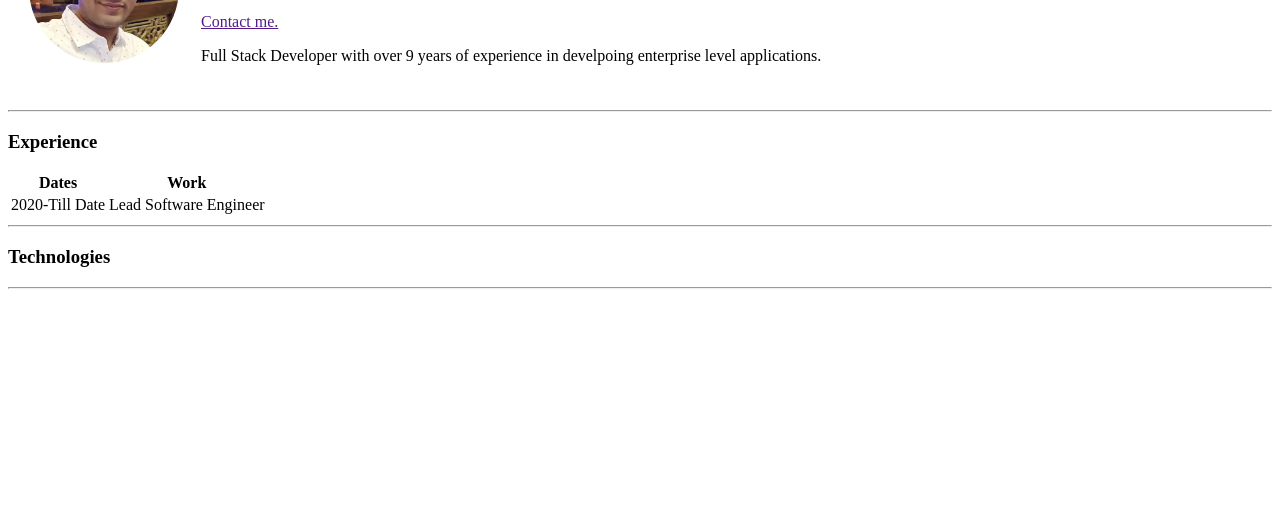
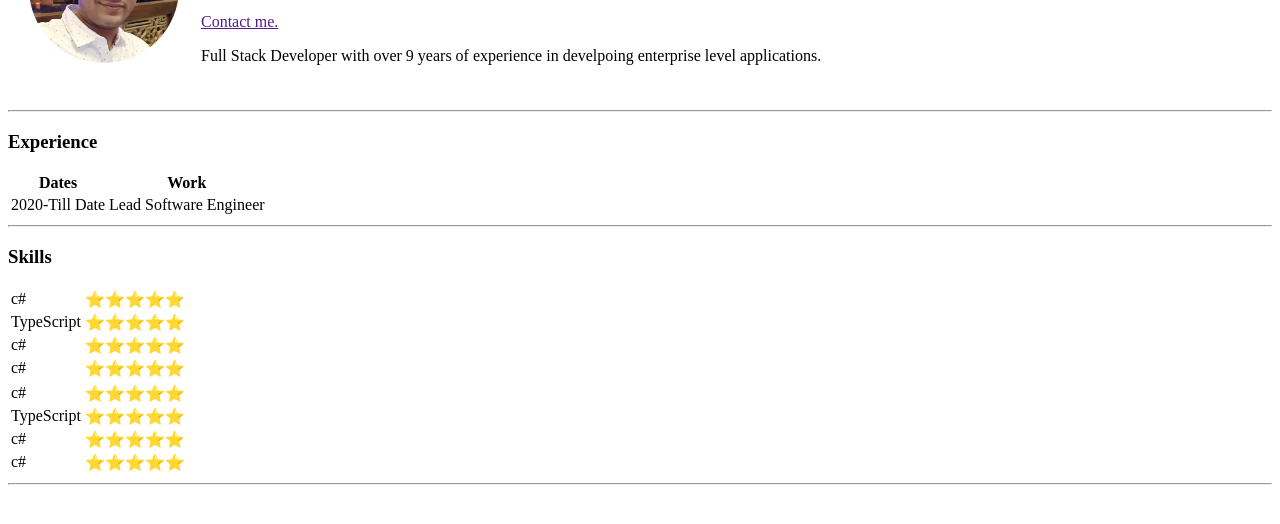
Before and after one commit to Rajesh35hsp/HTMLCSS, a plain HTML site: page 3. Personal WebSite/index.html in a window 1280 px wide. Shown: the part 130-654 px from the top of the page. Drawn offline with Linux system fonts and the light colour scheme.

Commit message:
file name updated

```diff
--- a/3. Personal WebSite/AllAboutRajesh.html
+++ b/3. Personal WebSite/index.html
@@ -51,7 +51,45 @@
     </table>
 
     <hr />
-    <h3>Technologies </h3>
+    <h3>Skills </h3>
+    <section id="skills">
+        <table>
+            <tr>
+                <td>c#</td>
+                <td>⭐⭐⭐⭐⭐</td>
+            </tr>
+            <tr>
+                <td>TypeScript</td>
+                <td>⭐⭐⭐⭐⭐</td>
+            </tr>
+            <tr>
+                <td>c#</td>
+                <td>⭐⭐⭐⭐⭐</td>
+            </tr>
+            <tr>
+                <td>c#</td>
+                <td>⭐⭐⭐⭐⭐</td>
+            </tr>
+        </table>
+        <table>
+            <tr>
+                <td>c#</td>
+                <td>⭐⭐⭐⭐⭐</td>
+            </tr>
+            <tr>
+                <td>TypeScript</td>
+                <td>⭐⭐⭐⭐⭐</td>
+            </tr>
+            <tr>
+                <td>c#</td>
+                <td>⭐⭐⭐⭐⭐</td>
+            </tr>
+            <tr>
+                <td>c#</td>
+                <td>⭐⭐⭐⭐⭐</td>
+            </tr>
+        </table>
+    </section>
     <hr />
 
 </body>
```
